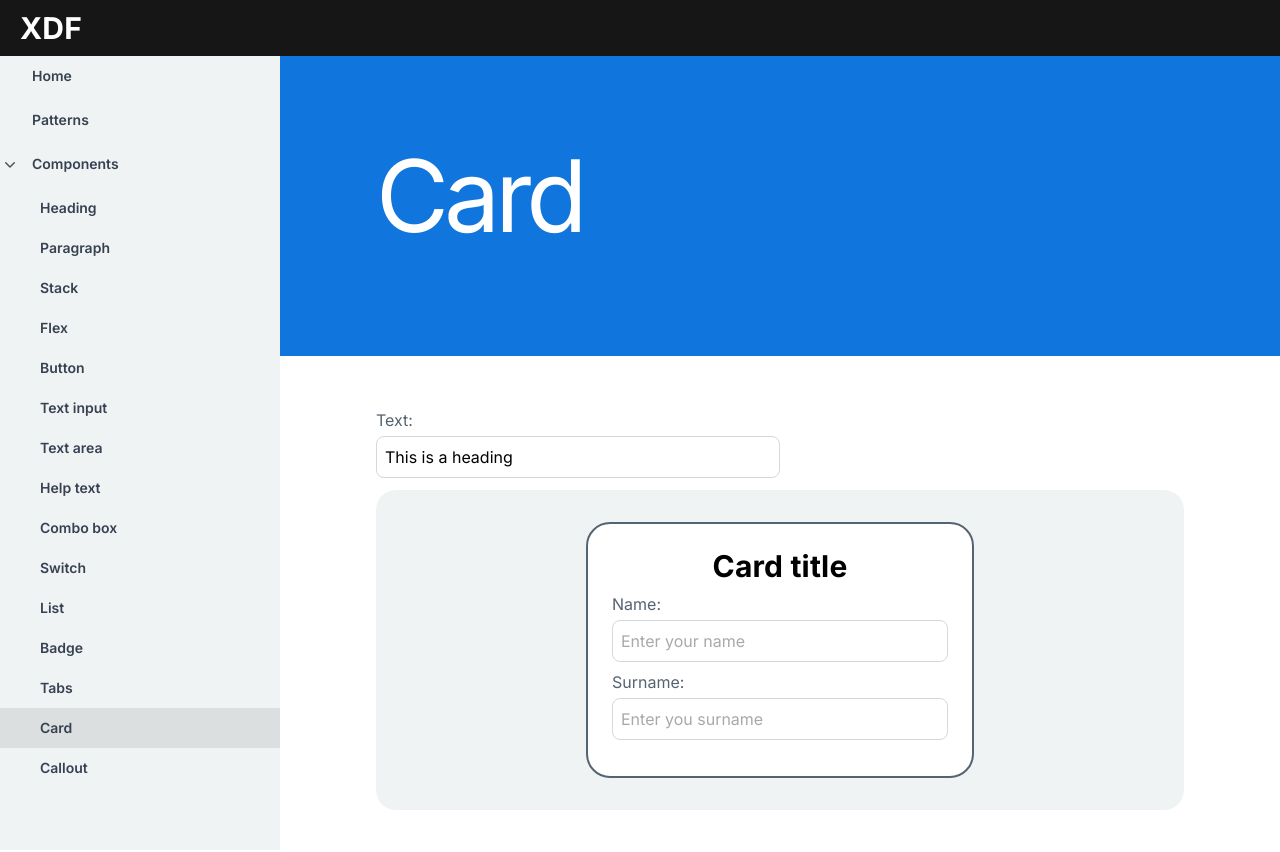
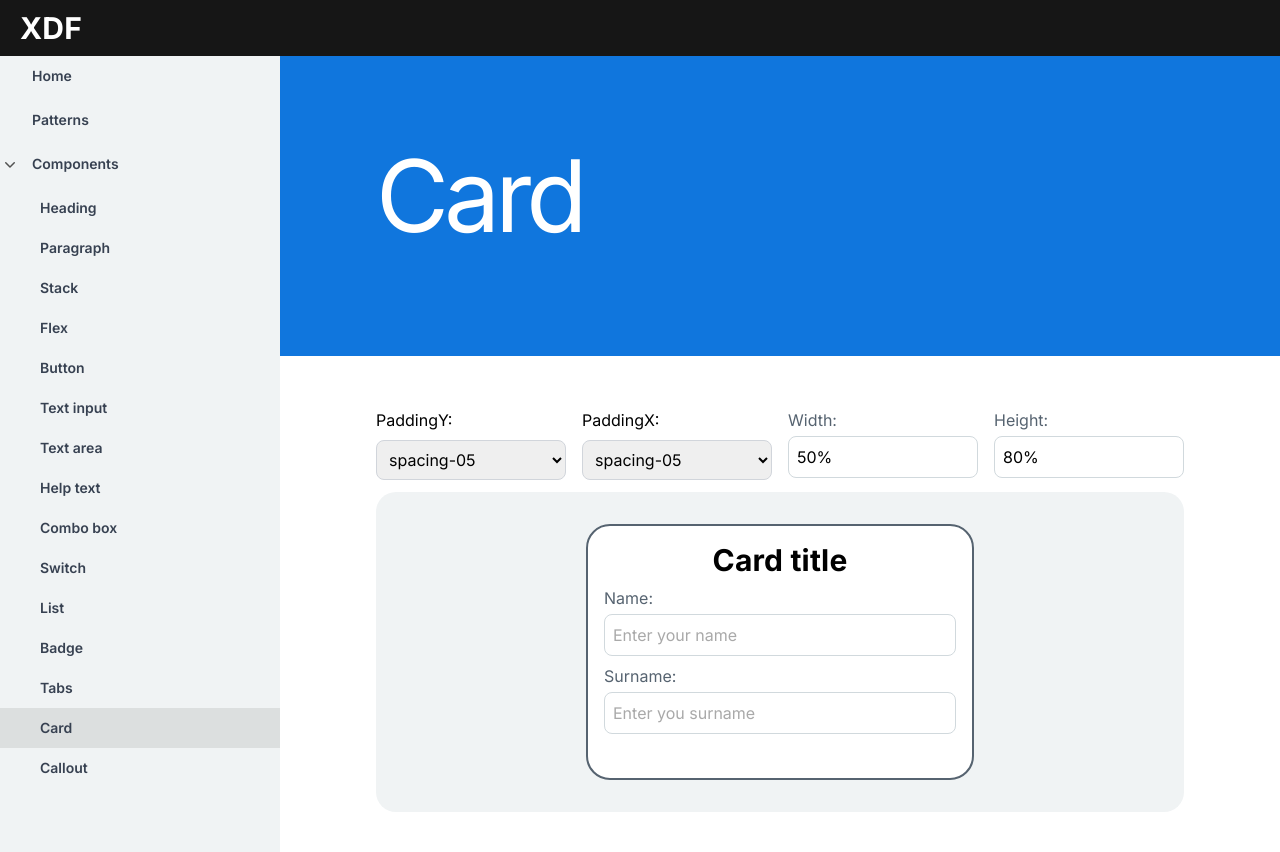
Before and after one commit to totisama/design-system, a Next.js app: page /components/card in a window 1280 px wide. Built offline with nearby package versions, Linux system fonts and the light colour scheme.

Commit message:
add options to card playground

```diff
--- a/src/components/card/card-playground.tsx
+++ b/src/components/card/card-playground.tsx
@@ -7,17 +7,69 @@ import { Card } from '@/components/card/card'
 import { Box } from '@/components/box/box'
 import { Stack } from '@/components/stack/stack'
 import { Text } from '@/components/text/text'
+import {
+  type Height,
+  type Width,
+  type Spacing,
+} from '@/components/box/box-tokens'
+
+const SPACING = [
+  'spacing-01',
+  'spacing-02',
+  'spacing-03',
+  'spacing-04',
+  'spacing-05',
+  'spacing-06',
+  'spacing-07',
+  'spacing-08',
+  'spacing-09',
+  'spacing-10',
+  'spacing-11',
+  'spacing-12',
+  'spacing-13',
+]
 
 export const CardPlayground = () => {
-  const [text, setText] = useState('This is a heading')
+  const [paddingY, setPaddingY] = useState<Spacing>('spacing-05')
+  const [paddingX, setPaddinX] = useState<Spacing>('spacing-05')
+  const [width, setWidth] = useState<Width | undefined>('50%')
+  const [height, setHeight] = useState<Height | undefined>('80%')
 
-  const handleTextChange = (e: ChangeEvent<HTMLInputElement>) => {
+  const handleAsChange = (
+    e: ChangeEvent<HTMLSelectElement>,
+    setValue: (value: Spacing) => void
+  ) => {
+    setValue(e.target.value as Spacing)
+  }
+
+  const handleWidthChange = (e: ChangeEvent<HTMLInputElement>) => {
     const value = e.target.value
-    if (value.length >= 30) {
+
+    if (value === '') {
+      setWidth(undefined)
       return
     }
 
-    setText(e.target.value)
+    if (!/^\d+(\.\d+)?%?$/.test(value)) {
+      return
+    }
+
+    setWidth(value as Width)
+  }
+
+  const handleHeightChange = (e: ChangeEvent<HTMLInputElement>) => {
+    const value = e.target.value
+
+    if (value === '') {
+      setHeight(undefined)
+      return
+    }
+
+    if (!/^\d+(\.\d+)?%?$/.test(value)) {
+      return
+    }
+
+    setHeight(value as Height)
   }
 
   return (
@@ -31,14 +83,83 @@ export const CardPlayground = () => {
         <Box
           as='div'
           marginY='spacing-04'
-          width={'50%'}
+          width={'25%'}
+          display='flex'
+          flexDirection='column'
+          gap='spacing-03'
+        >
+          <label htmlFor='paddingY'>PaddingY:</label>
+          <select
+            id='paddingY'
+            name='paddingY'
+            defaultValue={paddingY}
+            onChange={(e) => {
+              handleAsChange(e, setPaddingY)
+            }}
+            className='p-2 rounded-lg border border-gray-300 focus:outline-none focus:ring-2 focus:ring-gray-500 focus:border-transparent'
+          >
+            {SPACING.map((option) => (
+              <option
+                key={option}
+                value={option}
+              >
+                {option}
+              </option>
+            ))}
+          </select>
+        </Box>
+        <Box
+          as='div'
+          marginY='spacing-04'
+          width={'25%'}
+          display='flex'
+          flexDirection='column'
+          gap='spacing-03'
+        >
+          <label htmlFor='paddingX'>PaddingX:</label>
+          <select
+            id='paddingX'
+            name='paddingX'
+            defaultValue={paddingX}
+            onChange={(e) => {
+              handleAsChange(e, setPaddinX)
+            }}
+            className='p-2 rounded-lg border border-gray-300 focus:outline-none focus:ring-2 focus:ring-gray-500 focus:border-transparent'
+          >
+            {SPACING.map((option) => (
+              <option
+                key={option}
+                value={option}
+              >
+                {option}
+              </option>
+            ))}
+          </select>
+        </Box>
+        <Box
+          as='div'
+          marginY='spacing-04'
+          width={'25%'}
         >
           <TextInput
-            id='text'
-            value={text}
-            placeholder='Input text'
-            label={'Text:'}
-            onChange={handleTextChange}
+            id='width'
+            value={width}
+            placeholder='Width'
+            label={'Width:'}
+            onChange={handleWidthChange}
+          />
+        </Box>
+        <Box
+          as='div'
+          marginY='spacing-04'
+          width={'25%'}
+        >
+          <TextInput
+            id='height'
+            value={height}
+            placeholder='height'
+            label={'Height:'}
+            onChange={handleHeightChange}
           />
         </Box>
       </Box>
@@ -47,10 +168,10 @@ export const CardPlayground = () => {
         alignItems='center'
       >
         <Card
-          paddingX='spacing-06'
-          paddingY='spacing-06'
-          width={'50%'}
-          height={'80%'}
+          paddingX={paddingX}
+          paddingY={paddingY}
+          width={width}
+          height={height}
         >
           <Stack
             as='article'
```
